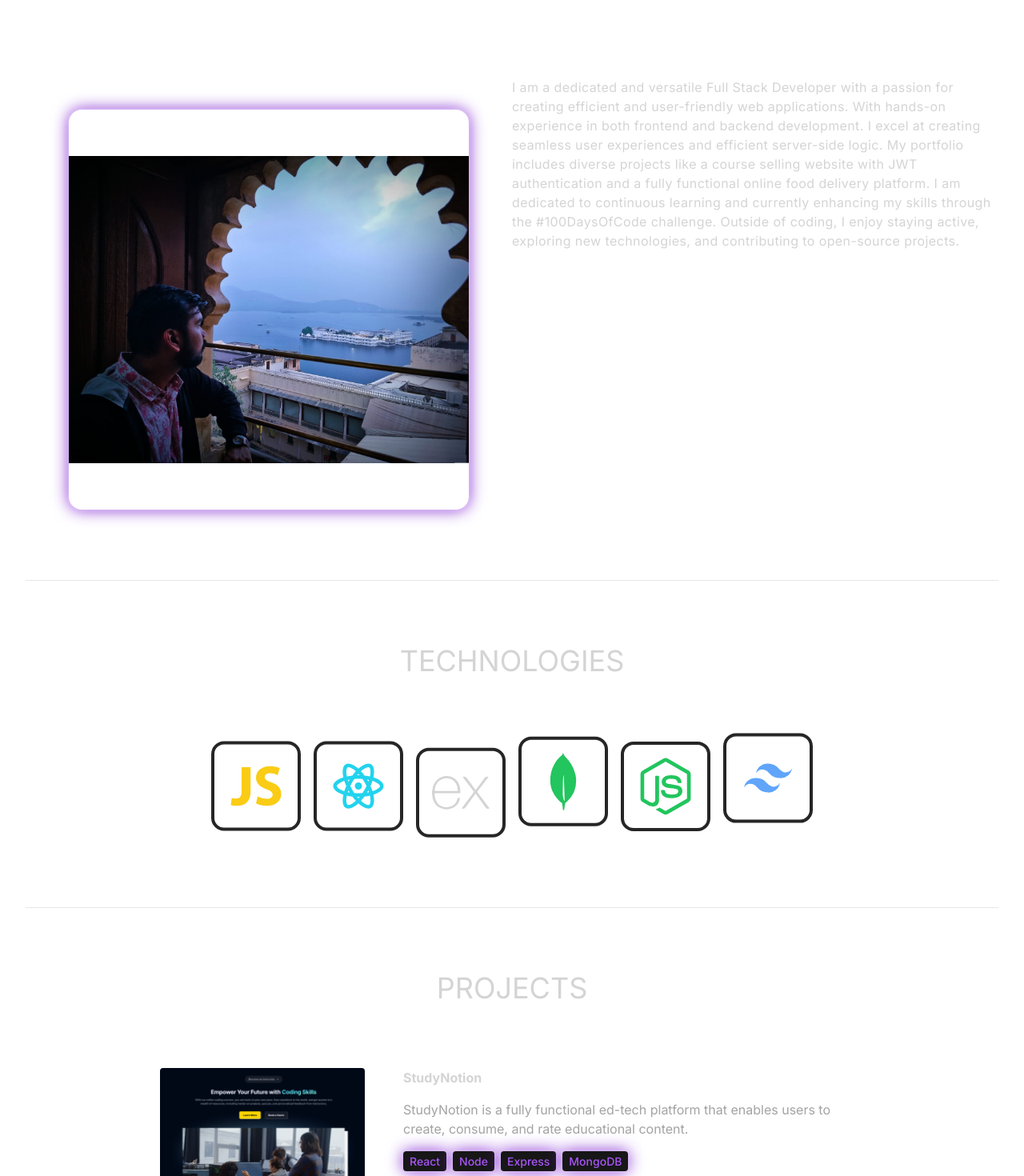
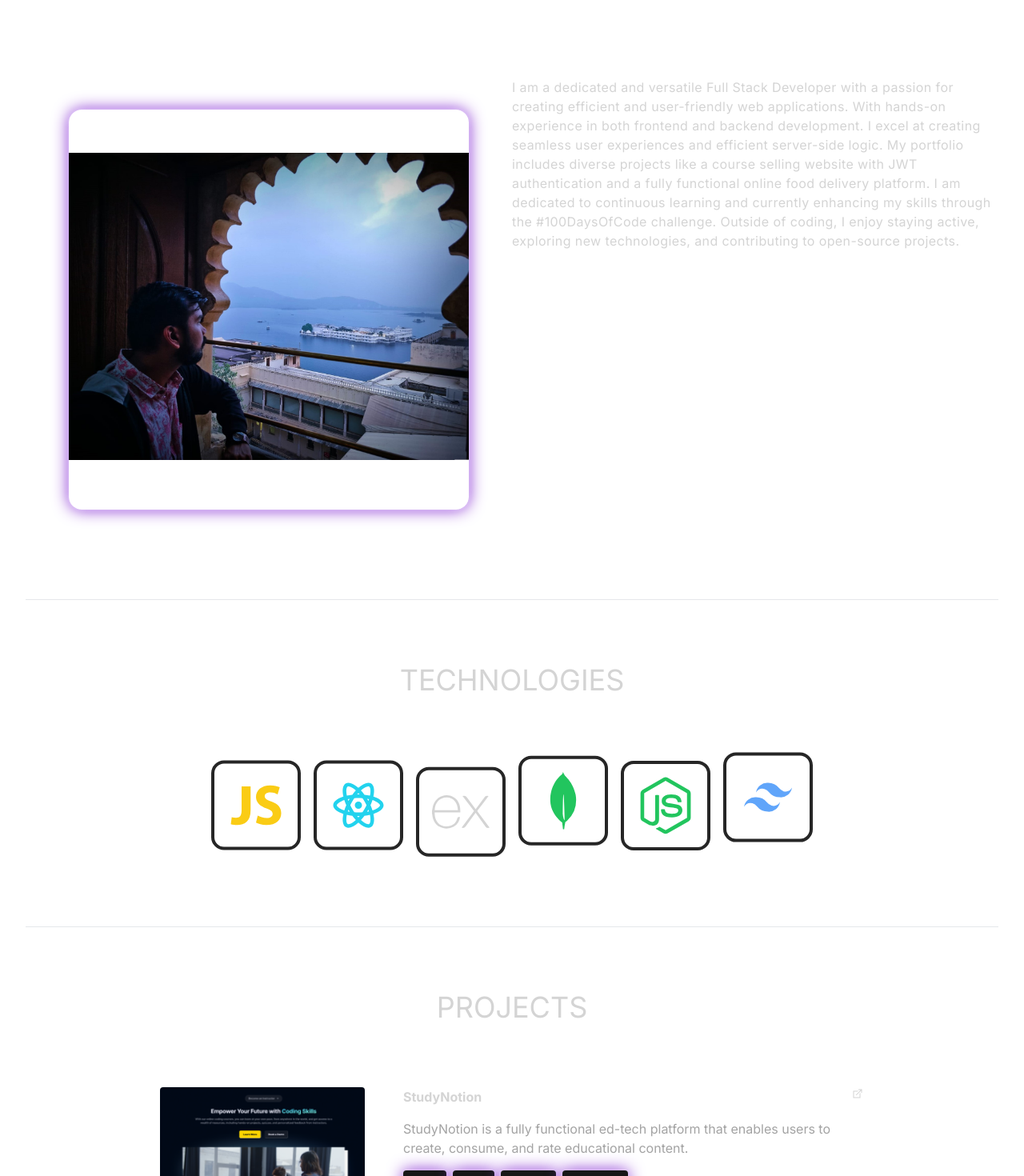
Before and after one commit to adityakanthe10/personal-portfolio-reactjs-, a React (Vite) app: page / in a window 1280 px wide. Shown: the part 860-2330 px from the top of the page at 80% size. Built offline with nearby package versions, Linux system fonts and the light colour scheme.

Commit message:
added links to the project

```diff
--- a/src/components/About/About.jsx
+++ b/src/components/About/About.jsx
@@ -3,7 +3,7 @@ import {motion} from "framer-motion"
 
 const About = () => {
   return (
-    <div className="border-b neutral-900 pb-4">
+    <div className="border-b neutral-900 pb-10">
         <h1 className="my-20 text-center text-4xl">ABOUT
         <span className="text-neutral-500"> ME</span>
         </h1>
@@ -14,7 +14,7 @@ const About = () => {
             transition={{duration:0.5}}
             className="w-full lg:w-1/2 lg:p-8">
             <div className="flex items-center justify-center">
-                <img className=" w-[500px] h-[500px] rounded-2xl object-contain shadow-neon m-10 "src={aboutImage} alt="about" />
+                <img className=" w-[500px] h-[500px] rounded-2xl object-contain shadow-neon  pb-2 m-10"src={aboutImage} alt="about" />
             </div>
             </motion.div>
             <motion.div
--- a/src/components/Projects/Projects.jsx
+++ b/src/components/Projects/Projects.jsx
@@ -1,5 +1,7 @@
 import {PROJECTS} from "../../index.js"
 import {motion} from "framer-motion"
+import {FaGithub} from "react-icons/fa"
+import { LiaExternalLinkAltSolid } from "react-icons/lia";
 // import {tech} from "../index.js"
 
 const Projects = () => {
@@ -26,7 +28,9 @@ const Projects = () => {
                 initial={{opacity:0,x:100}}
                 transition={{duration:1}}
                 className="w-full max-w-xl lg:w-3/4 ">
-                <h6 className="mb-4 font-bold">{project.title}  </h6>
+                <h6 className="mb-4 font-bold flex justify-between">{project.title}
+                     {/* <a className=""  target="_blank" href={project.githublink}><FaGithub /></a> */}
+                     <a className=""  target="_blank" href={project.link}><LiaExternalLinkAltSolid /></a></h6>
                     <p className="mb-4 text-neutral-400">{project.description}</p>
                     {project.technologies.map((tech,index)=>(
                         <span key={index} className="mr-2 rounded bg-neutral-900 px-2 py-1 text-sm font-medium text-purple-500 shadow-neon">{tech}</span>
--- a/src/index.js
+++ b/src/index.js
@@ -12,6 +12,9 @@ export const PROJECTS = [
   {
     title: "StudyNotion",
     image: mainpage,
+    githublink:
+      "https://github.com/adityakanthe10/StudyNotion-Online-Education-Platform-MERN-EdTech-App",
+    livelink: "https://studynotionacademy.netlify.app/",
     description:
       "StudyNotion is a fully functional ed-tech platform that enables users to create, consume, and rate educational content.",
     technologies: ["React", "Node", "Express", "MongoDB"],
@@ -19,6 +22,8 @@ export const PROJECTS = [
   {
     title: "Swigato",
     image: Swigato,
+    githublink: "https://github.com/adityakanthe10/Swigato",
+    livelink: "https://food-delivery-app-frontend-krqb.onrender.com/",
     description:
       "Swigato is a fully functional online food delivery platform that enables users to browse, and order food from various restaurants. ",
     technologies: ["React", "Node", "Express", "MongoDB"],
@@ -26,6 +31,8 @@ export const PROJECTS = [
   {
     title: "Vid_Tube",
     image: Vid_tube,
+    githublink: "https://github.com/adityakanthe10/Youtube-Clone",
+    livelink: "https://mellifluous-kataifi-8524e5.netlify.app/",
     description:
       "Vid_Tube is a featured web application replicating YouTube's core functionalities using ReactJS, CSS, and YouTube Data API . ",
     technologies: ["HTML", "CSS", "React"],
@@ -33,6 +40,8 @@ export const PROJECTS = [
   {
     title: "Image Splash",
     image: Image_fetch,
+    githublink: "https://github.com/adityakanthe10/image_fetch",
+    livelink: "https://creative-kheer-d34cd7.netlify.app/",
     description:
       "mage_Splash is a dynamic web project designed to bring the beauty and diversity of the world's photography to your screen with just a click. Leveraging the powerful Unsplash API.",
     technologies: ["HTML", "CSS", "JS"],
```
